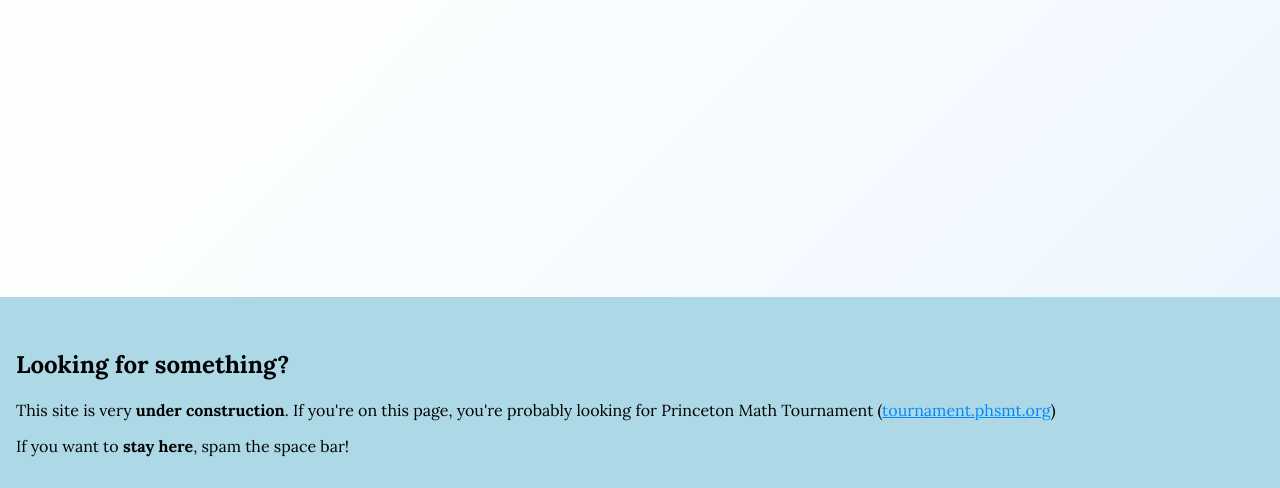
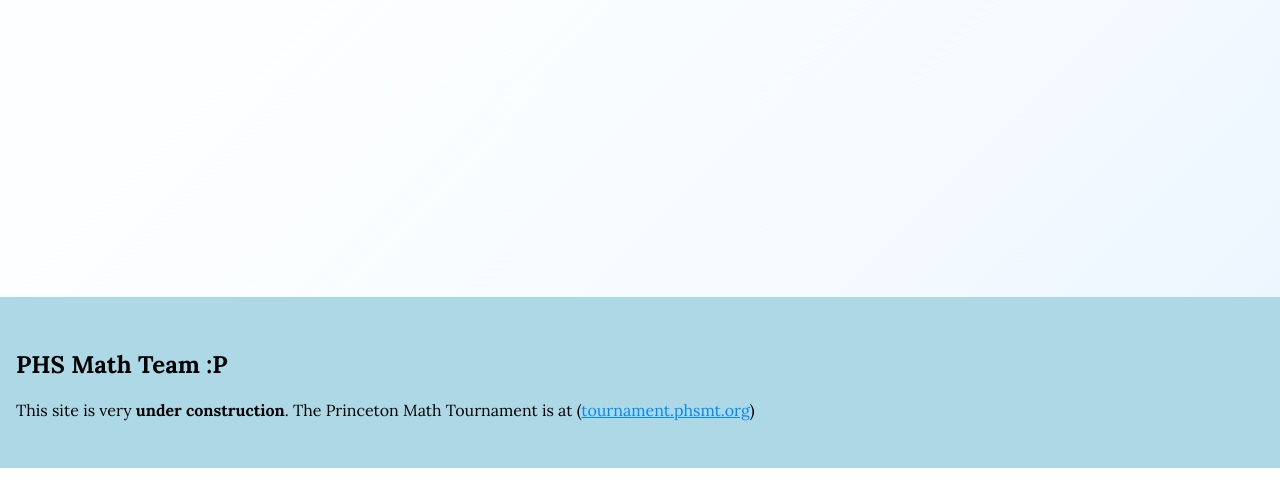
Before and after one commit to princetonhsmath/mathteam, a plain HTML site: page index.html in a window 1280 px wide. Shown: the part 423-911 px from the top of the page. Drawn offline with Linux system fonts and the light colour scheme.

Commit message:
Revise heading and update site description
Updated the heading and modified the paragraph content to provide more specific information about the Princeton Math Tournament.

```diff
--- a/index.html
+++ b/index.html
@@ -22,11 +22,9 @@
         <canvas class="funky-anim"></canvas>
     </section>
     <section class="body-section">
-        <h2>Looking for something?</h2>
+        <h2>PHS Math Team :P</h2>
         <p>
-            This site is very <b>under construction</b>. If you're on this page, you're probably looking for Princeton Math Tournament (<a href="https://tournament.phsmt.org">tournament.phsmt.org</a>)
-        </p>
-        <div id="bouta-leave">If you want to <b>stay here</b>, spam the space bar!</div>
+            This site is very <b>under construction</b>. The Princeton Math Tournament is at (<a href="https://tournament.phsmt.org">tournament.phsmt.org</a>)
     </section>
 </body>
 
```
